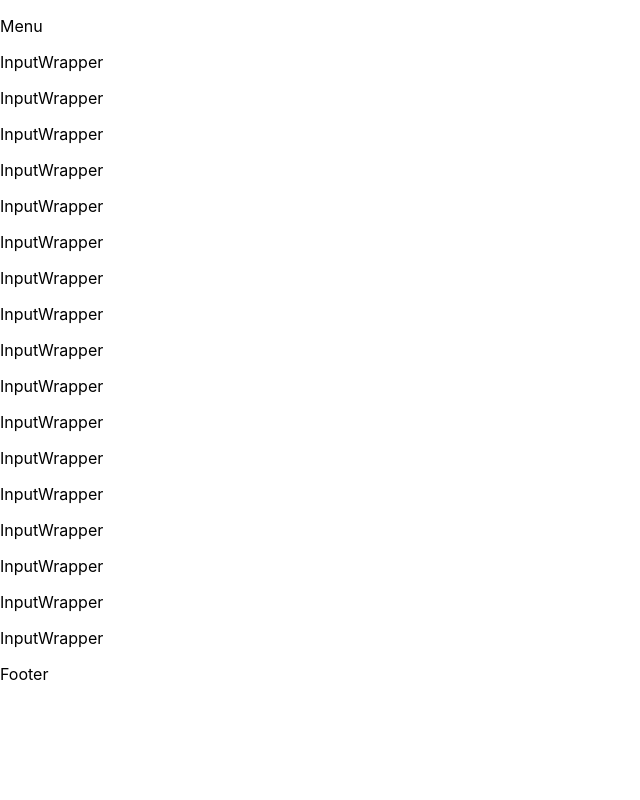
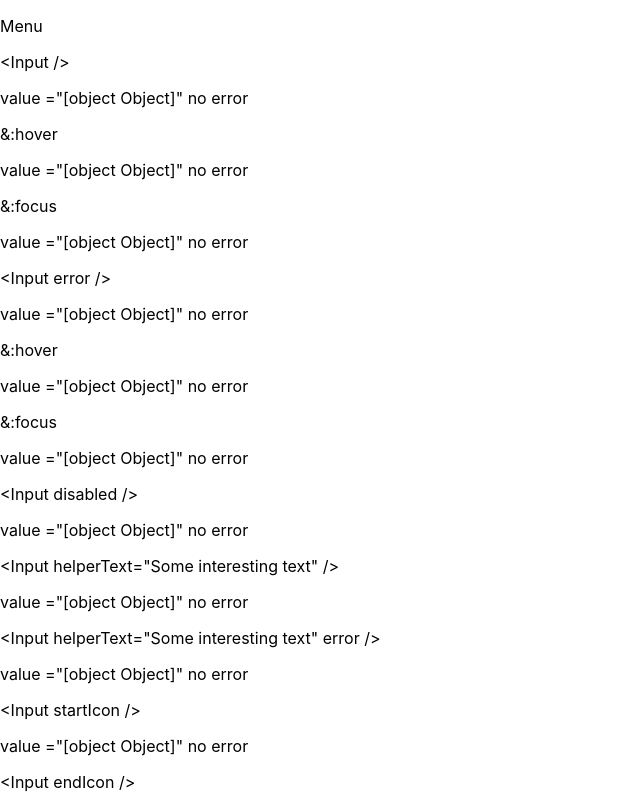
Before and after one commit to camain-elie/inputComponent, a React (Create React App) app: page / in a window 1280 px wide. Shown: the top 800 px of the page, without its empty margins (0-640 px from the left). Built offline with nearby package versions, Linux system fonts and the light colour scheme; the HTML template or start-up script is replaced by a standard one.

Commit message:
Completed the InputWrapper

```diff
--- a/src/components/Input.js
+++ b/src/components/Input.js
@@ -1,5 +1,6 @@
-const Input = () => {
-    return <p className="input">Input</p>
+const Input = (value, helperText, label, multiline, row, disabled, error) => {
+    console.log(error)
+    return <p className="input">{value ? 'value ="' + value +'"' : ''} {row ? 'row' : ''} {error ? 'error inpuuuuuut' : 'no error'}</p>
 }
 
 export default Input
--- a/src/components/InputWrapper.js
+++ b/src/components/InputWrapper.js
@@ -1,5 +1,28 @@
-const InputWrapper = () => {
-    return <p className="inputWrapper">InputWrapper</p>
+import Input from "./Input"
+
+const InputWrapper = (props) => {
+
+    //let wrapperText = ``
+    //let classList = ``
+    console.log(props)
+    return (
+        <div className="inputWrapper" >
+            <p className={`inputWrapper__description${props.hover || props.focus ? '--pseudoclass' : ''}`}>
+                {props.hover ? '&:hover' : (props.focus ? '&:focus' : (
+                    `<Input ${props.helperText ? `helperText="${props.helperText}"` : ''}
+                    ${props.value ? `value="${props.value}"` : ''}
+                    ${props.startIcon ? 'startIcon' : (props.endIcon ? 'endIcon': '')}
+                    ${props.size ? `size="${props.size}"` : ''}
+                    ${props.fullWidth ? 'fullWidth' : ''}
+                    ${props.label ? `label="${props.label}'` : ''}
+                    ${props.multiline ? `multiline${props.row ? ` row="${props.row}"` : ''}` : ''}
+                    ${props.error ? 'error' : ''}
+                    ${props.disabled ? 'disabled' : ''} />`
+                ))}
+            </p>
+            <Input {...props} />
+        </div>
+    )
 }
 
 export default InputWrapper
--- a/src/components/InputsDisplayer.js
+++ b/src/components/InputsDisplayer.js
@@ -45,7 +45,7 @@ const InputsDisplayer = () => {
             </div>
 
             <div className="inputsDisplayer__row">
-                <InputWrapper fmultiline row="4" />
+                <InputWrapper multiline row="4" />
             </div>
 
         </div>
```
